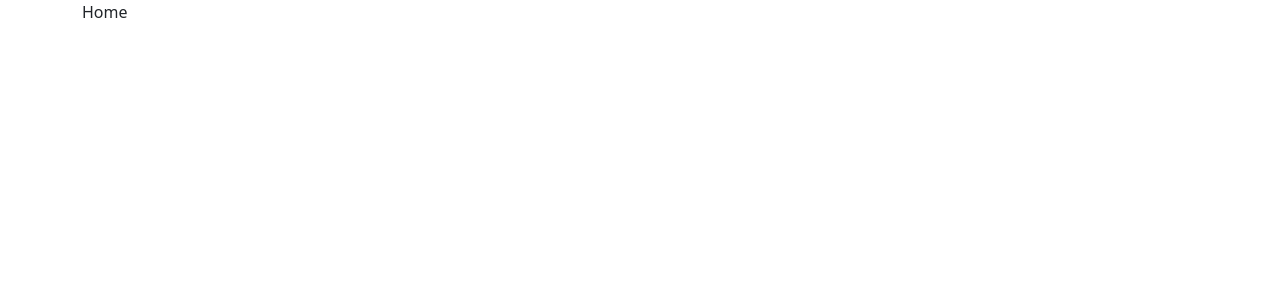
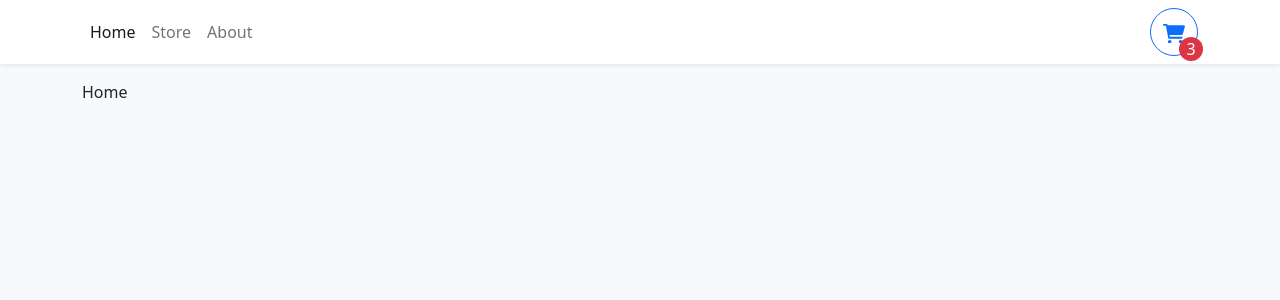
Before and after one commit to sir-hector/react-ts-shopping-cart, a React (Vite) app: page / in a window 1280 px wide. Shown: the top 300 px of the page. Built offline with nearby package versions, Linux system fonts and the light colour scheme.

Commit message:
create navbar component

```diff
--- a/index.html
+++ b/index.html
@@ -5,7 +5,7 @@
     <meta name="viewport" content="width=device-width, initial-scale=1.0" />
     <title>Vite + React + TS</title>
   </head>
-  <body>
+  <body class="bg-light">
     <div id="root"></div>
     <script type="module" src="/src/main.tsx"></script>
   </body>
--- a/src/App.tsx
+++ b/src/App.tsx
@@ -1,20 +1,24 @@
 import { useState } from "react";
-import {Routes, Route} from 'react-router-dom'
-import {Container} from 'react-bootstrap'
+import { Routes, Route } from "react-router-dom";
+import { Container } from "react-bootstrap";
 import Home from "./pages/Home";
 import Store from "./pages/Store";
 import About from "./pages/About";
+import Navbar from "./components/Navbar";
 
 function App() {
   return (
-  <Container>
-    <Routes>
-      <Route path='' element={<Home/>}/>
-      <Route path='/store' element={<Store/>}/>
-      <Route path='/about' element={<About/>}/>
-    </Routes>
-  </Container>
-  )
+    <>
+      <Navbar />
+      <Container>
+        <Routes>
+          <Route path="" element={<Home />} />
+          <Route path="/store" element={<Store />} />
+          <Route path="/about" element={<About />} />
+        </Routes>
+      </Container>
+    </>
+  );
 }
 
 export default App;
--- /dev/null
+++ b/src/components/Navbar.tsx
@@ -0,0 +1,52 @@
+import React from "react";
+import { Navbar as NavbarBs, Container, Nav, Button } from "react-bootstrap";
+import { NavLink } from "react-router-dom";
+
+const Navbar = () => {
+  return (
+    <NavbarBs sticky="top" className="bg-white shadow-sm mb-3">
+      <Container>
+        <Nav className="me-auto">
+          <Nav.Link to="/" as={NavLink}>
+            Home
+          </Nav.Link>
+          <Nav.Link to="/store" as={NavLink}>
+            Store
+          </Nav.Link>
+          <Nav.Link to="/about" as={NavLink}>
+            About
+          </Nav.Link>
+        </Nav>
+        <Button
+          style={{ width: "3rem", height: "3rem", position: "relative" }}
+          variant="outline-primary"
+          className="rounded-circle"
+        >
+          <svg
+            xmlns="http://www.w3.org/2000/svg"
+            viewBox="0 0 576 512"
+            fill="currentColor"
+          >
+            <path d="M96 0C107.5 0 117.4 8.19 119.6 19.51L121.1 32H541.8C562.1 32 578.3 52.25 572.6 72.66L518.6 264.7C514.7 278.5 502.1 288 487.8 288H170.7L179.9 336H488C501.3 336 512 346.7 512 360C512 373.3 501.3 384 488 384H159.1C148.5 384 138.6 375.8 136.4 364.5L76.14 48H24C10.75 48 0 37.25 0 24C0 10.75 10.75 0 24 0H96zM128 464C128 437.5 149.5 416 176 416C202.5 416 224 437.5 224 464C224 490.5 202.5 512 176 512C149.5 512 128 490.5 128 464zM512 464C512 490.5 490.5 512 464 512C437.5 512 416 490.5 416 464C416 437.5 437.5 416 464 416C490.5 416 512 437.5 512 464z" />
+          </svg>
+          <div
+            className="rounded-circle bg-danger d-flex justify-content-center align-items-center"
+            style={{
+              color: "white",
+              width: "1.5rem",
+              height: "1.5rem",
+              position: "absolute",
+              bottom: 0,
+              right: 0,
+              transform: "translate(25%, 25%)"
+            }}
+          >
+            3
+          </div>
+        </Button>
+      </Container>
+    </NavbarBs>
+  );
+};
+
+export default Navbar;
```
